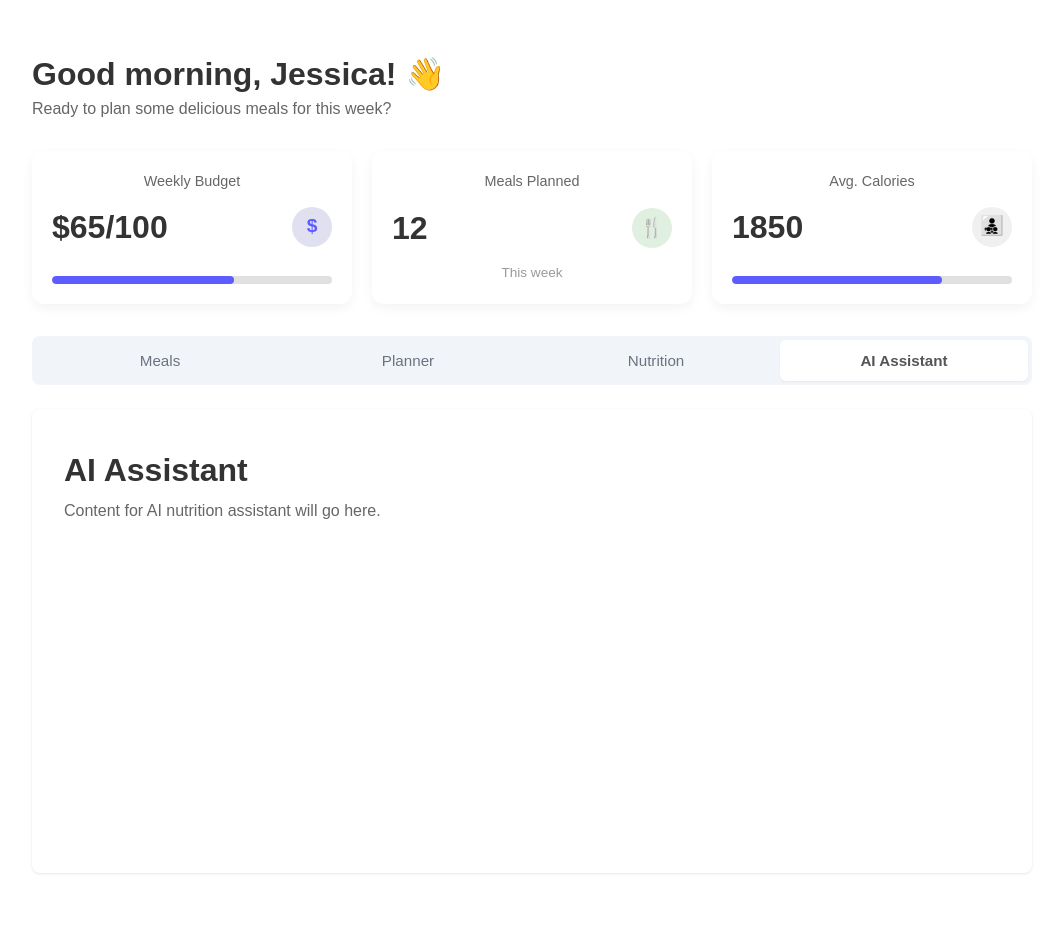
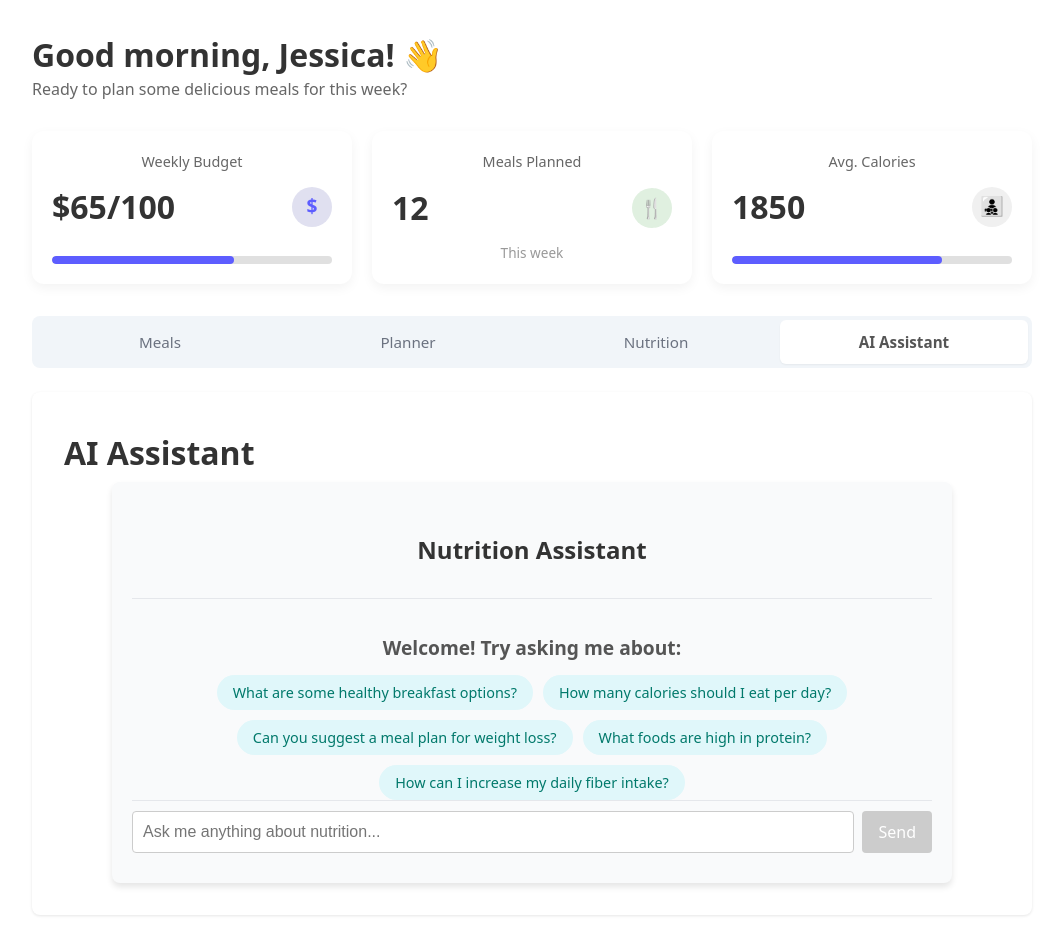
Before and after one commit to LindaMukundwa/NutritionU-Group1, a React (Vite) app in the folder frontend/: page / in a window 1280 px wide. Both pictures are taken after a click on the button "AI Assistant". Shown: the top 926 px of the page, without its empty margins (108-1171 px from the left). Built offline with nearby package versions, Linux system fonts and the light colour scheme.

Commit message:
Initial progress on AI assistant

```diff
--- /dev/null
+++ b/frontend/src/components/Dashboard/AssistantContent/AssistantContent.module.css
@@ -0,0 +1,189 @@
+/* Main container for the assistant content */
+.assistant-content {
+    display: flex;
+    flex-direction: column;
+    height: 100%;
+    max-width: 800px;
+    margin: 0 auto;
+    padding: 20px;
+    background-color: #f9fafb;
+    border-radius: 8px;
+    box-shadow: 0 4px 6px rgba(0, 0, 0, 0.1);
+    }
+
+    /* Chat header */
+    .chat-header {
+    display: flex;
+    justify-content: center;
+    align-items: center;
+    padding: 10px 0;
+    border-bottom: 1px solid #e5e7eb;
+    margin-bottom: 16px;
+    }
+
+    .chat-header h2 {
+    font-size: 1.5rem;
+    color: #333;
+    }
+
+    /* Chat container */
+    .chat-container {
+    flex: 1;
+    display: flex;
+    flex-direction: column;
+    overflow-y: auto;
+    }
+
+    /* Welcome section */
+    .welcome-section {
+    text-align: center;
+    color: #555;
+    }
+
+    .welcome-section h3 {
+    font-size: 1.2rem;
+    margin-bottom: 12px;
+    }
+
+    .example-prompts {
+    display: flex;
+    flex-wrap: wrap;
+    gap: 10px;
+    justify-content: center;
+    }
+
+    .example-prompt {
+    background-color: #e0f7fa;
+    color: #00796b;
+    border: none;
+    border-radius: 20px;
+    padding: 8px 16px;
+    cursor: pointer;
+    font-size: 0.9rem;
+    transition: background-color 0.3s ease;
+    }
+
+    .example-prompt:hover {
+    background-color: #b2dfdb;
+    }
+
+    /* Messages container */
+    .messages-container {
+    display: flex;
+    flex-direction: column;
+    gap: 10px;
+    padding: 10px 0;
+    }
+
+    /* Message styles */
+    .message {
+    display: flex;
+    flex-direction: column;
+    max-width: 70%;
+    padding: 10px;
+    border-radius: 8px;
+    font-size: 0.9rem;
+    line-height: 1.4;
+    }
+
+    .user-message {
+    align-self: flex-end;
+    background-color: #d1e7dd;
+    color: #155724;
+    }
+
+    .ai-message {
+    align-self: flex-start;
+    background-color: #f8d7da;
+    color: #721c24;
+    }
+
+    .message-content {
+    margin-bottom: 4px;
+    }
+
+    .message-timestamp {
+    font-size: 0.75rem;
+    color: #888;
+    text-align: right;
+    }
+
+    /* Typing indicator */
+    .typing-indicator {
+    display: flex;
+    gap: 4px;
+    justify-content: flex-start;
+    }
+
+    .typing-indicator span {
+    width: 8px;
+    height: 8px;
+    background-color: #ccc;
+    border-radius: 50%;
+    animation: blink 1.5s infinite;
+    }
+
+    .typing-indicator span:nth-child(2) {
+    animation-delay: 0.2s;
+    }
+
+    .typing-indicator span:nth-child(3) {
+    animation-delay: 0.4s;
+    }
+
+    @keyframes blink {
+    0%, 100% {
+    opacity: 0.3;
+    }
+    50% {
+    opacity: 1;
+    }
+    }
+
+    /* Chat input container */
+    .chat-input-container {
+    display: flex;
+    justify-content: center;
+    padding: 10px 0;
+    border-top: 1px solid #e5e7eb;
+    }
+
+    .input-group {
+    display: flex;
+    gap: 8px;
+    width: 100%;
+    }
+
+    .chat-input {
+    flex: 1;
+    padding: 10px;
+    border: 1px solid #ccc;
+    border-radius: 4px;
+    font-size: 1rem;
+    outline: none;
+    transition: border-color 0.3s ease;
+    }
+
+    .chat-input:focus {
+    border-color: #00796b;
+    }
+
+    .send-button {
+    background-color: #00796b;
+    color: #fff;
+    border: none;
+    border-radius: 4px;
+    padding: 10px 16px;
+    cursor: pointer;
+    font-size: 1rem;
+    transition: background-color 0.3s ease;
+    }
+
+    .send-button:hover {
+    background-color: #004d40;
+    }
+
+    .send-button:disabled {
+    background-color: #ccc;
+    cursor: not-allowed;
+    }
--- /dev/null
+++ b/frontend/src/components/Dashboard/AssistantContent/AssistantContent.tsx
@@ -0,0 +1,131 @@
+import React, { useState } from 'react';
+import styles from './AssistantContent.module.css';
+
+interface Message {
+    id: string;
+    text: string;
+    isUser: boolean;
+    timestamp: Date;
+}
+
+const AssistantContent: React.FC = () => {
+    const [messages, setMessages] = useState<Message[]>([]);
+    const [inputText, setInputText] = useState('');
+    const [isLoading, setIsLoading] = useState(false);
+
+    const examplePrompts = [
+        "What are some healthy breakfast options?",
+        "How many calories should I eat per day?",
+        "Can you suggest a meal plan for weight loss?",
+        "What foods are high in protein?",
+        "How can I increase my daily fiber intake?"
+    ];
+
+    const handleSendMessage = async () => {
+        if (!inputText.trim()) return;
+
+        const userMessage: Message = {
+            id: Date.now().toString(),
+            text: inputText,
+            isUser: true,
+            timestamp: new Date()
+        };
+
+        setMessages(prev => [...prev, userMessage]);
+        setInputText('');
+        setIsLoading(true);
+
+        // Simulate AI response
+        setTimeout(() => {
+            const aiMessage: Message = {
+                id: (Date.now() + 1).toString(),
+                text: "I'm here to help with your nutrition questions! This is a placeholder response.",
+                isUser: false,
+                timestamp: new Date()
+            };
+            setMessages(prev => [...prev, aiMessage]);
+            setIsLoading(false);
+        }, 1000);
+    };
+
+    const handleExampleClick = (prompt: string) => {
+        setInputText(prompt);
+    };
+
+    return (
+        <div className={styles["assistant-content"]}>
+            <div className={styles["chat-header"]}>
+            <h2>Nutrition Assistant</h2>
+            </div>
+
+            <div className={styles["chat-container"]}>
+            {messages.length === 0 ? (
+                <div className={styles["welcome-section"]}>
+                <h3>Welcome! Try asking me about:</h3>
+                <div className={styles["example-prompts"]}>
+                    {examplePrompts.map((prompt, index) => (
+                    <button
+                        key={index}
+                        className={styles["example-prompt"]}
+                        onClick={() => handleExampleClick(prompt)}
+                    >
+                        {prompt}
+                    </button>
+                    ))}
+                </div>
+                </div>
+            ) : (
+                <div className={styles["messages-container"]}>
+                {messages.map((message) => (
+                    <div
+                    key={message.id}
+                    className={`${styles["message"]} ${message.isUser ? styles["user-message"] : styles["ai-message"]}`}
+                    >
+                    <div className={styles["message-content"]}>
+                        {message.text}
+                    </div>
+                    <div className={styles["message-timestamp"]}>
+                        {message.timestamp.toLocaleTimeString()}
+                    </div>
+                    </div>
+                ))}
+                {isLoading && (
+                    <div className={`${styles["message"]} ${styles["ai-message"]}`}>
+                    <div className={styles["message-content"]}>
+                        <div className={styles["typing-indicator"]}>
+                        <span></span>
+                        <span></span>
+                        <span></span>
+                        </div>
+                    </div>
+                    </div>
+                )}
+                </div>
+            )}
+            </div>
+
+            <div className={styles["chat-input-container"]}>
+            <div className={styles["input-group"]}>
+                <input
+                type="text"
+                value={inputText}
+                onChange={(e) => setInputText(e.target.value)}
+                onKeyPress={(e) => e.key === 'Enter' && handleSendMessage()}
+                placeholder="Ask me anything about nutrition..."
+                className={styles["chat-input"]}
+                disabled={isLoading}
+                />
+                <button
+                onClick={handleSendMessage}
+                disabled={!inputText.trim() || isLoading}
+                className={styles["send-button"]}
+                >
+                Send
+                </button>
+            </div>
+            </div>
+     </div>
+    );
+};
+
+export default AssistantContent;
--- a/frontend/src/components/Dashboard/Dashboard.module.css
+++ b/frontend/src/components/Dashboard/Dashboard.module.css
@@ -1,4 +1,4 @@
-/* General Layout and Reset */
+General Layout and Reset
 .Dashboard {
   padding: 20px;
   font-family: Arial, sans-serif;
--- a/frontend/src/components/Dashboard/Dashboard.tsx
+++ b/frontend/src/components/Dashboard/Dashboard.tsx
@@ -2,6 +2,7 @@
 
 import { type FC, useState } from "react"
 import styles from "./Dashboard.module.css"
+import AssistantContent from "./AssistantContent/AssistantContent"
 
 interface SummaryCardData {
   title: string;
@@ -48,7 +49,7 @@ function AIAssistantContent() {
   return (
     <div>
       <h2 className={styles.greeting}>AI Assistant</h2>
-      <p className={styles.prompt}>Content for AI nutrition assistant will go here.</p>
+      <AssistantContent />
     </div>
   )
 }
```
